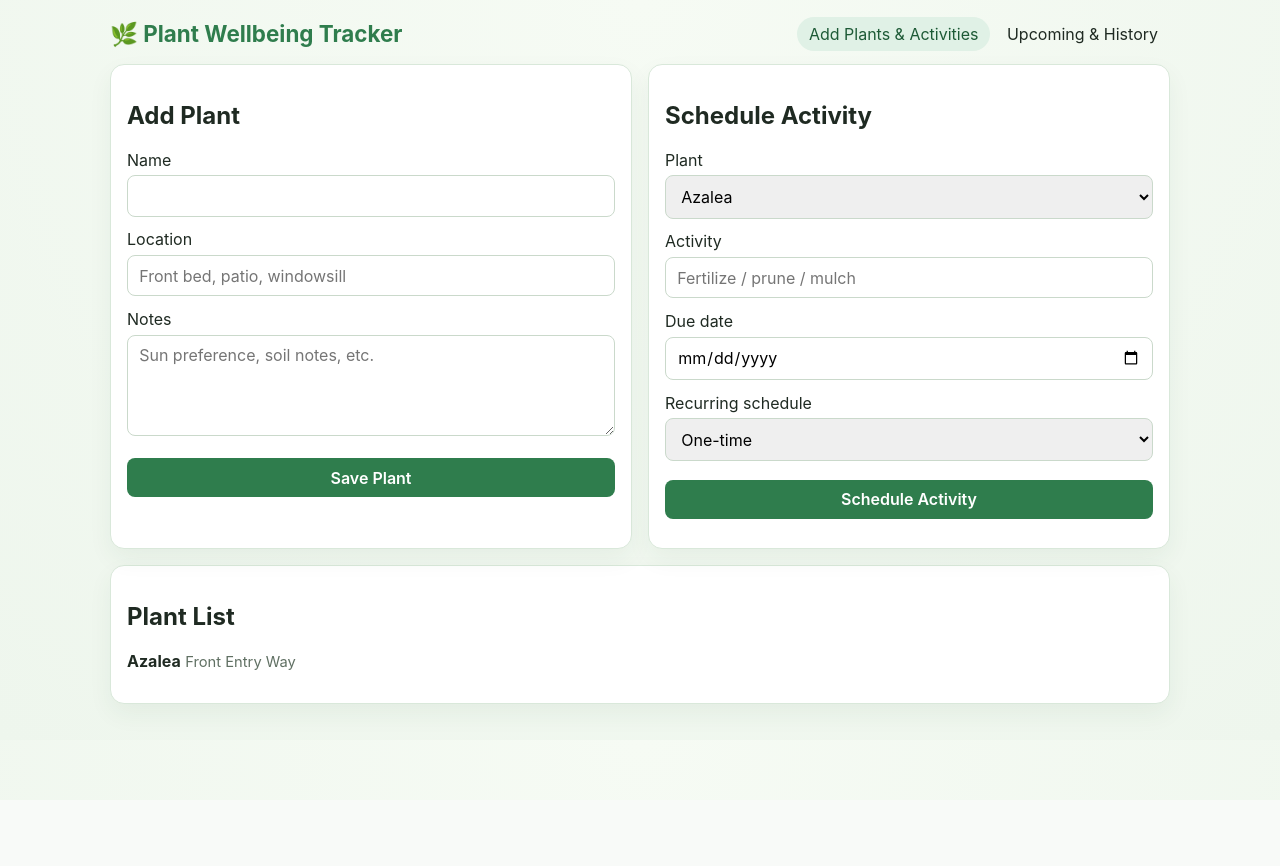
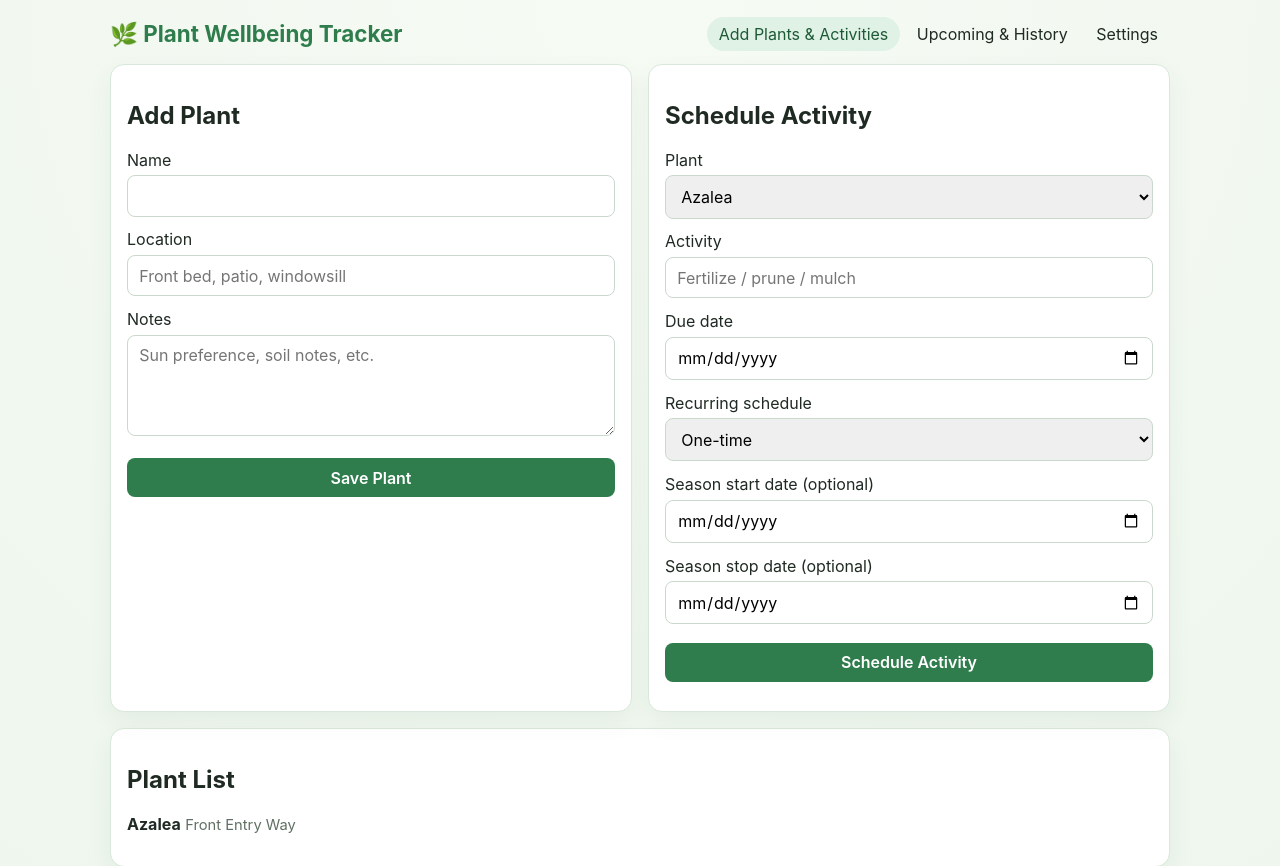
Before and after one commit to jpk300/FertilizerTracker, a Flask app: page /add in a window 1280 px wide. Shown: the top 866 px of the page. Before the commit the page ends 727 px from the top, so only its background shows below. Run offline with Flask 3, Linux system fonts and the light colour scheme.

Commit message:
Add settings page for SMTP and seasonal activity windows

```diff
--- a/app.py
+++ b/app.py
@@ -29,6 +29,18 @@ class Task(db.Model):
     due_date = db.Column(db.Date, nullable=False)
     completed_on = db.Column(db.Date, nullable=True)
     recurrence_days = db.Column(db.Integer, nullable=True)
+    start_date = db.Column(db.Date, nullable=True)
+    end_date = db.Column(db.Date, nullable=True)
+
+
+class AppSettings(db.Model):
+    id = db.Column(db.Integer, primary_key=True)
+    notify_email_to = db.Column(db.String(255), nullable=True)
+    notify_email_from = db.Column(db.String(255), nullable=True)
+    smtp_host = db.Column(db.String(255), nullable=True)
+    smtp_port = db.Column(db.Integer, nullable=True, default=587)
+    smtp_user = db.Column(db.String(255), nullable=True)
+    smtp_password = db.Column(db.String(255), nullable=True)
 
 
 def _ensure_schema_updates() -> None:
@@ -37,7 +49,20 @@ def _ensure_schema_updates() -> None:
     columns = [row[1] for row in db.session.execute(text("PRAGMA table_info(task)"))]
     if 'recurrence_days' not in columns:
         db.session.execute(text('ALTER TABLE task ADD COLUMN recurrence_days INTEGER'))
+    if 'start_date' not in columns:
+        db.session.execute(text('ALTER TABLE task ADD COLUMN start_date DATE'))
+    if 'end_date' not in columns:
+        db.session.execute(text('ALTER TABLE task ADD COLUMN end_date DATE'))
+    db.session.commit()
+
+
+def _get_settings() -> AppSettings:
+    settings = AppSettings.query.get(1)
+    if not settings:
+        settings = AppSettings(id=1, smtp_port=587)
+        db.session.add(settings)
         db.session.commit()
+    return settings
 
 
 @app.route('/')
@@ -51,10 +76,30 @@ def add_page():
     return render_template('add.html', plants=plants, active_page='add')
 
 
+@app.route('/settings', methods=['GET', 'POST'])
+def settings_page():
+    settings = _get_settings()
+    if request.method == 'POST':
+        settings.notify_email_to = request.form.get('notify_email_to', '').strip()
+        settings.notify_email_from = request.form.get('notify_email_from', '').strip()
+        settings.smtp_host = request.form.get('smtp_host', '').strip()
+        settings.smtp_port = int(request.form.get('smtp_port', '587') or '587')
+        settings.smtp_user = request.form.get('smtp_user', '').strip()
+        settings.smtp_password = request.form.get('smtp_password', '').strip()
+        db.session.commit()
+        flash('Settings saved.')
+        return redirect(url_for('settings_page'))
+    return render_template('settings.html', settings=settings, active_page='settings')
+
+
 @app.route('/upcoming')
 def upcoming_page():
     plants = Plant.query.order_by(Plant.name.asc()).all()
-    open_tasks = Task.query.filter(Task.completed_on.is_(None)).order_by(Task.due_date.asc()).all()
+    open_tasks = Task.query.filter(
+        Task.completed_on.is_(None),
+        db.or_(Task.start_date.is_(None), Task.due_date >= Task.start_date),
+        db.or_(Task.end_date.is_(None), Task.due_date <= Task.end_date),
+    ).order_by(Task.due_date.asc()).all()
     return render_template('upcoming.html', plants=plants, open_tasks=open_tasks, today=date.today(), active_page='upcoming')
 
 
@@ -76,11 +121,17 @@ def add_task():
     due = datetime.strptime(request.form['due_date'], '%Y-%m-%d').date()
     recurrence_raw = request.form.get('recurrence', 'none')
     recurrence_days = int(recurrence_raw) if recurrence_raw != 'none' else None
+    start_date_raw = request.form.get('start_date', '').strip()
+    end_date_raw = request.form.get('end_date', '').strip()
+    start_date = datetime.strptime(start_date_raw, '%Y-%m-%d').date() if start_date_raw else None
+    end_date = datetime.strptime(end_date_raw, '%Y-%m-%d').date() if end_date_raw else None
     task = Task(
         plant_id=int(request.form['plant_id']),
         activity=request.form['activity'].strip(),
         due_date=due,
         recurrence_days=recurrence_days,
+        start_date=start_date,
+        end_date=end_date,
     )
     db.session.add(task)
     db.session.commit()
@@ -94,11 +145,20 @@ def complete_task(task_id: int):
     task.completed_on = date.today()
 
     if task.recurrence_days:
+        next_due_date = task.due_date + timedelta(days=task.recurrence_days)
+        if task.start_date and next_due_date < task.start_date:
+            next_due_date = task.start_date
+        if task.end_date and next_due_date > task.end_date:
+            db.session.commit()
+            flash('Task marked complete.')
+            return redirect(url_for('upcoming_page'))
         next_task = Task(
             plant_id=task.plant_id,
             activity=task.activity,
-            due_date=task.due_date + timedelta(days=task.recurrence_days),
+            due_date=next_due_date,
             recurrence_days=task.recurrence_days,
+            start_date=task.start_date,
+            end_date=task.end_date,
         )
         db.session.add(next_task)
 
@@ -108,18 +168,24 @@ def complete_task(task_id: int):
 
 
 def send_due_email() -> None:
-    to_addr = os.getenv('NOTIFY_EMAIL_TO')
-    from_addr = os.getenv('NOTIFY_EMAIL_FROM')
-    smtp_host = os.getenv('SMTP_HOST')
-    smtp_port = int(os.getenv('SMTP_PORT', '587'))
-    smtp_user = os.getenv('SMTP_USER')
-    smtp_password = os.getenv('SMTP_PASSWORD')
+    settings = _get_settings()
+    to_addr = settings.notify_email_to or os.getenv('NOTIFY_EMAIL_TO')
+    from_addr = settings.notify_email_from or os.getenv('NOTIFY_EMAIL_FROM')
+    smtp_host = settings.smtp_host or os.getenv('SMTP_HOST')
+    smtp_port = int(settings.smtp_port or os.getenv('SMTP_PORT', '587'))
+    smtp_user = settings.smtp_user or os.getenv('SMTP_USER')
+    smtp_password = settings.smtp_password or os.getenv('SMTP_PASSWORD')
 
     if not all([to_addr, from_addr, smtp_host, smtp_user, smtp_password]):
         print('Email settings not fully configured; skipping email send.')
         return
 
-    due_tasks = Task.query.join(Plant).filter(Task.completed_on.is_(None), Task.due_date <= date.today()).order_by(Task.due_date.asc()).all()
+    due_tasks = Task.query.join(Plant).filter(
+        Task.completed_on.is_(None),
+        Task.due_date <= date.today(),
+        db.or_(Task.start_date.is_(None), Task.due_date >= Task.start_date),
+        db.or_(Task.end_date.is_(None), Task.due_date <= Task.end_date),
+    ).order_by(Task.due_date.asc()).all()
     if not due_tasks:
         print('No due tasks.')
         return
--- a/templates/add.html
+++ b/templates/add.html
@@ -32,6 +32,10 @@
         <option value="14">Every 2 weeks</option>
         <option value="30">Monthly (30 days)</option>
       </select>
+      <label>Season start date (optional)</label>
+      <input type="date" name="start_date" />
+      <label>Season stop date (optional)</label>
+      <input type="date" name="end_date" />
       <button type="submit">Schedule Activity</button>
     </form>
   </div>
--- a/templates/base.html
+++ b/templates/base.html
@@ -58,6 +58,7 @@
       <nav class="nav">
         <a class="{{ 'active' if active_page == 'add' else '' }}" href="{{ url_for('add_page') }}">Add Plants & Activities</a>
         <a class="{{ 'active' if active_page == 'upcoming' else '' }}" href="{{ url_for('upcoming_page') }}">Upcoming & History</a>
+        <a class="{{ 'active' if active_page == 'settings' else '' }}" href="{{ url_for('settings_page') }}">Settings</a>
       </nav>
     </div>
 
--- a/templates/upcoming.html
+++ b/templates/upcoming.html
@@ -5,7 +5,7 @@
   {% for task in open_tasks %}
     <div class="task {{ 'overdue' if task.due_date <= today else '' }}">
       <strong>{{ task.plant.name }}</strong> — {{ task.activity }}
-      <div class="small">Due {{ task.due_date.isoformat() }}{% if task.recurrence_days %} · repeats every {{ task.recurrence_days }} day(s){% endif %}</div>
+      <div class="small">Due {{ task.due_date.isoformat() }}{% if task.recurrence_days %} · repeats every {{ task.recurrence_days }} day(s){% endif %}{% if task.start_date or task.end_date %} · active {{ task.start_date.isoformat() if task.start_date else 'any time' }} to {{ task.end_date.isoformat() if task.end_date else 'open-ended' }}{% endif %}</div>
       <form method="post" action="{{ url_for('complete_task', task_id=task.id) }}">
         <button type="submit">Mark Complete</button>
       </form>
```
Also changed, not shown: templates/settings.html (added, +22 -0 lines).
